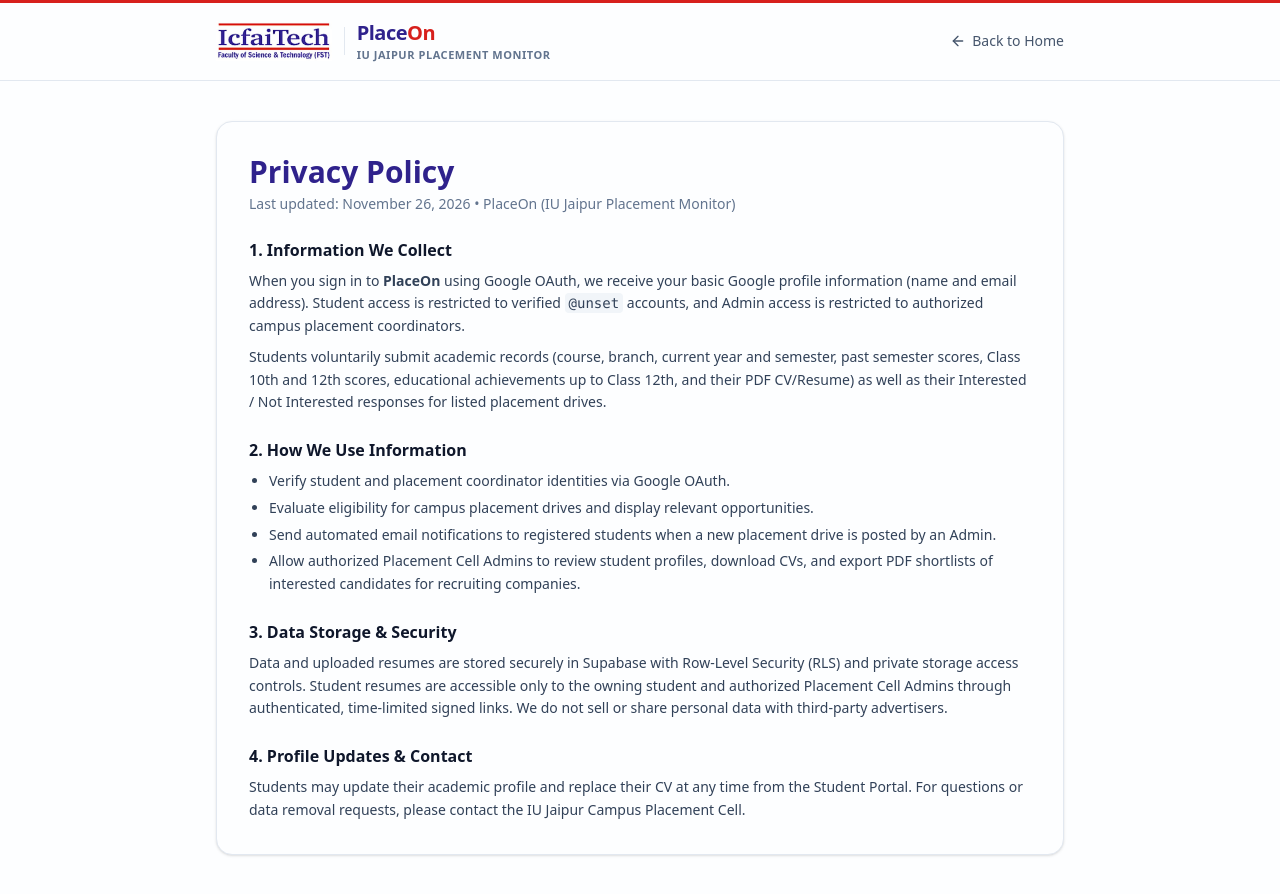
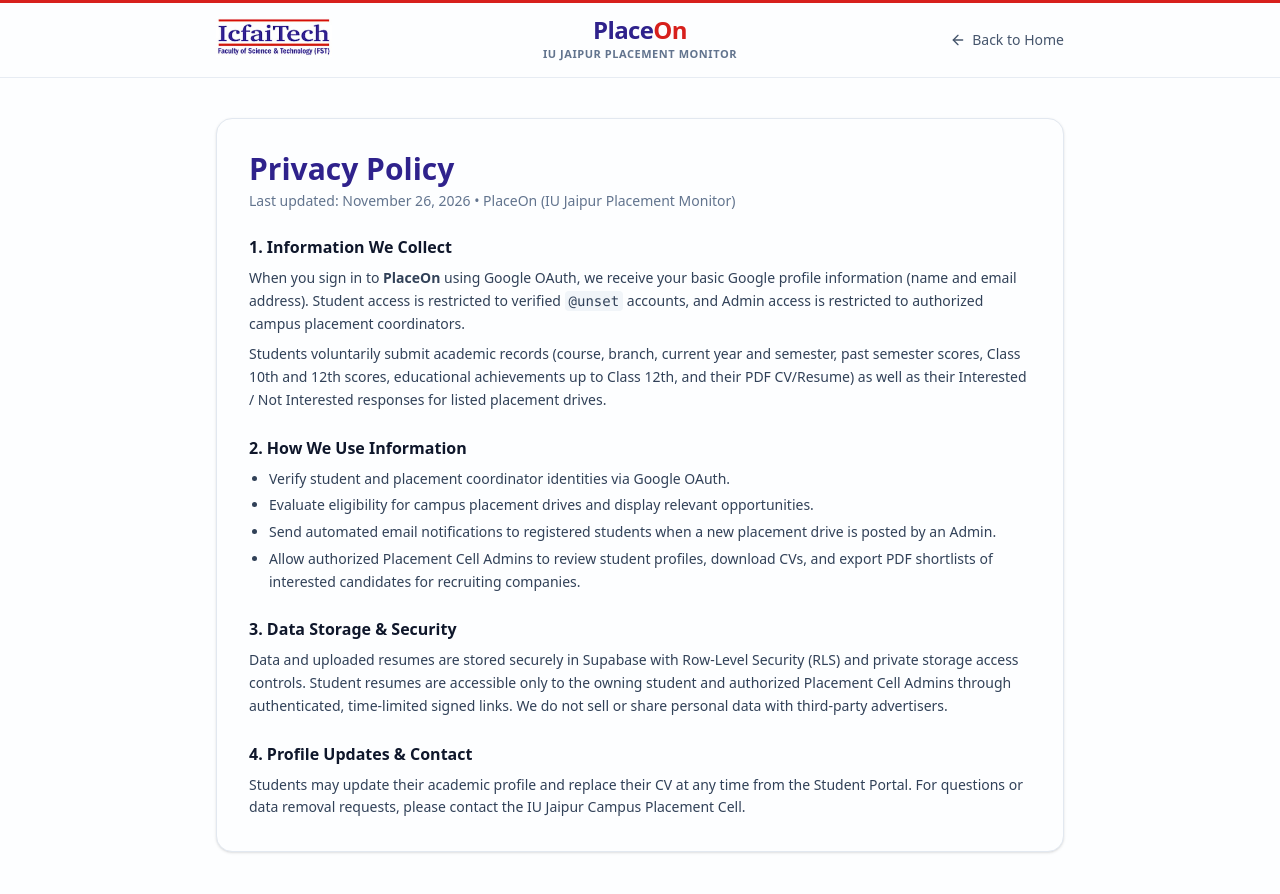
Before and after one commit to gauravaishnavbtech2024-svg/Place_On, a Next.js app: page /privacy in a window 1280 px wide. Built offline with nearby package versions, Linux system fonts and the light colour scheme; no server answers.

Commit message:
Center PlaceOn title in top header across all pages

```diff
--- a/src/app/page.tsx
+++ b/src/app/page.tsx
@@ -8,7 +8,7 @@ import {
   Mail,
   ShieldCheck,
 } from "lucide-react";
-import { PlaceOnLogo } from "@/components/PlaceOnLogo";
+import { AppHeader } from "@/components/AppHeader";
 import { ALLOWED_STUDENT_DOMAIN } from "@/lib/constants";
 import { isAdminEmail, isAllowedStudentEmail } from "@/lib/auth";
 import { createClient } from "@/lib/supabase/server";
@@ -43,11 +43,9 @@ export default async function HomePage() {
   return (
     <div className="min-h-screen bg-[#fdfeff] bg-gradient-to-br from-[#fdfeff] via-[#2f228c]/[0.03] to-[#d7201c]/[0.04] flex flex-col">
       {/* Top Navbar */}
-      <header className="border-t-[3px] border-t-[#d7201c] border-b border-slate-200/80 bg-[#fdfeff]/95 backdrop-blur-md">
-        <div className="mx-auto flex max-w-6xl items-center justify-between px-4 py-4 sm:px-6">
-          <PlaceOnLogo />
-          <div className="flex items-center gap-3">
-            {activeEmail ? (
+      <AppHeader
+        rightContent={
+          activeEmail ? (
             <div className="flex items-center gap-2">
               {activeIsStudent && (
                 <Link
@@ -78,10 +76,9 @@ export default async function HomePage() {
             <span className="rounded-full border border-[#2f228c]/20 bg-[#2f228c]/[0.06] px-3 py-1 text-xs font-semibold text-[#2f228c]">
               @{ALLOWED_STUDENT_DOMAIN} Portal
             </span>
-            )}
-          </div>
-        </div>
-      </header>
+          )
+        }
+      />
 
       {/* Main Content */}
       <main className="mx-auto flex w-full max-w-6xl flex-1 flex-col justify-center px-4 py-12 sm:px-6">
--- a/src/app/privacy/page.tsx
+++ b/src/app/privacy/page.tsx
@@ -1,6 +1,6 @@
 import Link from "next/link";
 import { ArrowLeft } from "lucide-react";
-import { PlaceOnLogo } from "@/components/PlaceOnLogo";
+import { AppHeader } from "@/components/AppHeader";
 import { ALLOWED_STUDENT_DOMAIN } from "@/lib/constants";
 
 export const metadata = {
@@ -11,9 +11,10 @@ export const metadata = {
 export default function PrivacyPolicyPage() {
   return (
     <div className="min-h-screen bg-[#fdfeff] flex flex-col">
-      <header className="border-t-[3px] border-t-[#d7201c] border-b border-slate-200 bg-[#fdfeff]">
-        <div className="mx-auto flex max-w-4xl items-center justify-between px-4 py-4 sm:px-6">
-          <PlaceOnLogo />
+      <AppHeader
+        maxWidthClass="max-w-4xl"
+        sticky={false}
+        rightContent={
           <Link
             href="/"
             className="inline-flex items-center gap-1.5 text-sm font-medium text-slate-600 hover:text-[#2f228c]"
@@ -21,8 +22,8 @@ export default function PrivacyPolicyPage() {
             <ArrowLeft className="h-4 w-4" />
             Back to Home
           </Link>
-        </div>
-      </header>
+        }
+      />
 
       <main className="mx-auto w-full max-w-4xl flex-1 px-4 py-10 sm:px-6">
         <div className="rounded-2xl border border-slate-200 bg-[#fdfeff] p-8 shadow-sm space-y-6">
--- a/src/app/terms/page.tsx
+++ b/src/app/terms/page.tsx
@@ -1,6 +1,6 @@
 import Link from "next/link";
 import { ArrowLeft } from "lucide-react";
-import { PlaceOnLogo } from "@/components/PlaceOnLogo";
+import { AppHeader } from "@/components/AppHeader";
 import { ALLOWED_STUDENT_DOMAIN } from "@/lib/constants";
 
 export const metadata = {
@@ -11,9 +11,10 @@ export const metadata = {
 export default function TermsOfServicePage() {
   return (
     <div className="min-h-screen bg-[#fdfeff] flex flex-col">
-      <header className="border-t-[3px] border-t-[#d7201c] border-b border-slate-200 bg-[#fdfeff]">
-        <div className="mx-auto flex max-w-4xl items-center justify-between px-4 py-4 sm:px-6">
-          <PlaceOnLogo />
+      <AppHeader
+        maxWidthClass="max-w-4xl"
+        sticky={false}
+        rightContent={
           <Link
             href="/"
             className="inline-flex items-center gap-1.5 text-sm font-medium text-slate-600 hover:text-[#2f228c]"
@@ -21,8 +22,8 @@ export default function TermsOfServicePage() {
             <ArrowLeft className="h-4 w-4" />
             Back to Home
           </Link>
-        </div>
-      </header>
+        }
+      />
 
       <main className="mx-auto w-full max-w-4xl flex-1 px-4 py-10 sm:px-6">
         <div className="rounded-2xl border border-slate-200 bg-[#fdfeff] p-8 shadow-sm space-y-6">
--- a/src/components/AdminDashboardClient.tsx
+++ b/src/components/AdminDashboardClient.tsx
@@ -20,7 +20,7 @@ import {
   Users,
   X,
 } from "lucide-react";
-import { PlaceOnLogo } from "./PlaceOnLogo";
+import { AppHeader } from "./AppHeader";
 import { CompanySortSelect } from "./CompanySortSelect";
 import { sortCompanies, type CompanySortOption } from "@/lib/companySort";
 import { COURSES } from "@/lib/constants";
@@ -320,12 +320,13 @@ export function AdminDashboardClient({
   return (
     <div className="min-h-screen bg-[#fdfeff]">
       {/* Header */}
-      <header className="sticky top-0 z-20 border-t-[3px] border-t-[#d7201c] border-b border-slate-200 bg-[#fdfeff]/95 backdrop-blur-md">
-        <div className="mx-auto flex max-w-7xl flex-wrap items-center justify-between gap-4 px-4 py-3.5 sm:px-6">
-          <PlaceOnLogo href="/admin" subtitle="Admin Portal" />
-
-          <div className="flex items-center gap-3">
-            <div className="hidden sm:flex flex-col items-end">
+      <AppHeader
+        href="/admin"
+        subtitle="Admin Portal"
+        maxWidthClass="max-w-7xl"
+        rightContent={
+          <>
+            <div className="hidden lg:flex flex-col items-end">
               <span className="text-xs font-semibold text-[#d7201c]">
                 Placement Admin
               </span>
@@ -344,15 +345,15 @@ export function AdminDashboardClient({
             <form action="/api/auth/signout" method="POST">
               <button
                 type="submit"
-                className="inline-flex items-center gap-1.5 rounded-xl border border-slate-300 bg-white px-3 py-2 text-xs font-semibold text-slate-700 hover:bg-slate-50 cursor-pointer"
+                className="inline-flex items-center gap-1.5 rounded-xl border border-slate-300 bg-[#fdfeff] px-3 py-2 text-xs font-semibold text-slate-700 hover:bg-slate-50 cursor-pointer"
               >
                 <LogOut className="h-3.5 w-3.5" />
                 Sign Out
               </button>
             </form>
-          </div>
-        </div>
-      </header>
+          </>
+        }
+      />
 
       <main className="mx-auto max-w-7xl px-4 py-8 sm:px-6 space-y-6">
         {banner && (
--- /dev/null
+++ b/src/components/AppHeader.tsx
@@ -0,0 +1,46 @@
+import type { ReactNode } from "react";
+import { IcfaiTechLogo, PlaceOnTitle } from "./PlaceOnLogo";
+
+interface AppHeaderProps {
+  href?: string;
+  subtitle?: string;
+  maxWidthClass?: string;
+  sticky?: boolean;
+  rightContent?: ReactNode;
+}
+
+/**
+ * Shared top navigation bar with the IcfaiTech logo on the left,
+ * PlaceOn title centered at the top, and contextual actions on the right.
+ */
+export function AppHeader({
+  href = "/",
+  subtitle = "IU Jaipur Placement Monitor",
+  maxWidthClass = "max-w-6xl",
+  sticky = true,
+  rightContent,
+}: AppHeaderProps) {
+  return (
+    <header
+      className={`${
+        sticky ? "sticky top-0 z-20" : ""
+      } border-t-[3px] border-t-[#d7201c] border-b border-slate-200/80 bg-[#fdfeff]/95 backdrop-blur-md`}
+    >
+      <div
+        className={`mx-auto grid ${maxWidthClass} grid-cols-2 sm:grid-cols-3 items-center gap-3 px-4 py-3.5 sm:px-6`}
+      >
+        <div className="justify-self-start">
+          <IcfaiTechLogo href={href} />
+        </div>
+
+        <div className="col-span-2 sm:col-span-1 order-first sm:order-none justify-self-center">
+          <PlaceOnTitle href={href} subtitle={subtitle} />
+        </div>
+
+        <div className="justify-self-end flex items-center gap-2 sm:gap-3">
+          {rightContent}
+        </div>
+      </div>
+    </header>
+  );
+}
--- a/src/components/GoogleSignInCard.tsx
+++ b/src/components/GoogleSignInCard.tsx
@@ -5,7 +5,7 @@ import Link from "next/link";
 import { ArrowLeft, AlertCircle, GraduationCap, ShieldCheck, Loader2 } from "lucide-react";
 import { createClient } from "@/lib/supabase/client";
 import { ALLOWED_STUDENT_DOMAIN } from "@/lib/constants";
-import { PlaceOnLogo } from "./PlaceOnLogo";
+import { AppHeader } from "./AppHeader";
 
 interface GoogleSignInCardProps {
   role: "student" | "admin";
@@ -57,10 +57,11 @@ export function GoogleSignInCard({ role, errorCode }: GoogleSignInCardProps) {
   }
 
   return (
-    <div className="min-h-screen border-t-[3px] border-t-[#d7201c] bg-[#fdfeff] bg-gradient-to-br from-[#fdfeff] via-[#2f228c]/[0.03] to-[#d7201c]/[0.04] flex flex-col justify-center px-4 py-12">
-      <div className="mx-auto w-full max-w-md">
-        <div className="mb-8 flex items-center justify-between">
-          <PlaceOnLogo />
+    <div className="min-h-screen bg-[#fdfeff] bg-gradient-to-br from-[#fdfeff] via-[#2f228c]/[0.03] to-[#d7201c]/[0.04] flex flex-col">
+      <AppHeader
+        sticky={false}
+        subtitle={isStudent ? "Student Portal" : "Admin Portal"}
+        rightContent={
           <Link
             href="/"
             className="inline-flex items-center gap-1.5 text-sm font-medium text-slate-600 hover:text-[#2f228c] transition-colors"
@@ -68,7 +69,9 @@ export function GoogleSignInCard({ role, errorCode }: GoogleSignInCardProps) {
             <ArrowLeft className="h-4 w-4" />
             Change role
           </Link>
-        </div>
+        }
+      />
+      <div className="mx-auto flex w-full max-w-md flex-1 flex-col justify-center px-4 py-12">
 
         <div className="rounded-2xl border border-slate-200 bg-[#fdfeff] p-8 shadow-xl shadow-[#2f228c]/[0.08]">
           <div className="mb-6 flex items-center gap-3">
--- a/src/components/PlaceOnLogo.tsx
+++ b/src/components/PlaceOnLogo.tsx
@@ -1,36 +1,53 @@
 import Image from "next/image";
 import Link from "next/link";
 
-interface PlaceOnLogoProps {
+interface PlaceOnTitleProps {
   subtitle?: string;
   href?: string;
 }
 
-export function PlaceOnLogo({
-  subtitle = "IU Jaipur Placement Monitor",
-  href = "/",
-}: PlaceOnLogoProps) {
+export function IcfaiTechLogo({ href = "/" }: { href?: string }) {
   return (
-    <Link href={href} className="inline-flex items-center gap-3 group">
+    <Link href={href} className="inline-flex items-center group">
       <Image
         src="/icfaitech-logo.png"
         alt="IcfaiTech Faculty of Science & Technology (FST)"
         width={425}
         height={147}
         priority
-        className="h-10 w-auto shrink-0 object-contain transition-transform group-hover:scale-[1.02]"
+        className="h-9 sm:h-10 w-auto shrink-0 object-contain transition-transform group-hover:scale-[1.02]"
       />
-      <span className="hidden sm:block h-7 w-px bg-slate-200" />
-      <div className="flex flex-col">
-        <span className="text-xl font-bold tracking-tight text-[#2f228c]">
+    </Link>
+  );
+}
+
+export function PlaceOnTitle({
+  subtitle = "IU Jaipur Placement Monitor",
+  href = "/",
+}: PlaceOnTitleProps) {
+  return (
+    <Link href={href} className="inline-flex flex-col items-center text-center group">
+      <span className="text-xl sm:text-2xl font-extrabold tracking-tight text-[#2f228c] leading-none">
         Place<span className="text-[#d7201c]">On</span>
       </span>
       {subtitle && (
-          <span className="text-[11px] font-semibold uppercase tracking-wider text-slate-500">
+        <span className="mt-1 text-[10px] sm:text-[11px] font-semibold uppercase tracking-wider text-slate-500">
           {subtitle}
         </span>
       )}
-      </div>
     </Link>
   );
 }
+
+export function PlaceOnLogo({
+  subtitle = "IU Jaipur Placement Monitor",
+  href = "/",
+}: PlaceOnTitleProps) {
+  return (
+    <div className="inline-flex items-center gap-3">
+      <IcfaiTechLogo href={href} />
+      <span className="hidden sm:block h-7 w-px bg-slate-200" />
+      <PlaceOnTitle href={href} subtitle={subtitle} />
+    </div>
+  );
+}
```
Also changed, not shown: src/components/StudentDashboardClient.tsx (+15 -13 lines). Lines whose indentation alone changed are shown as unchanged.
